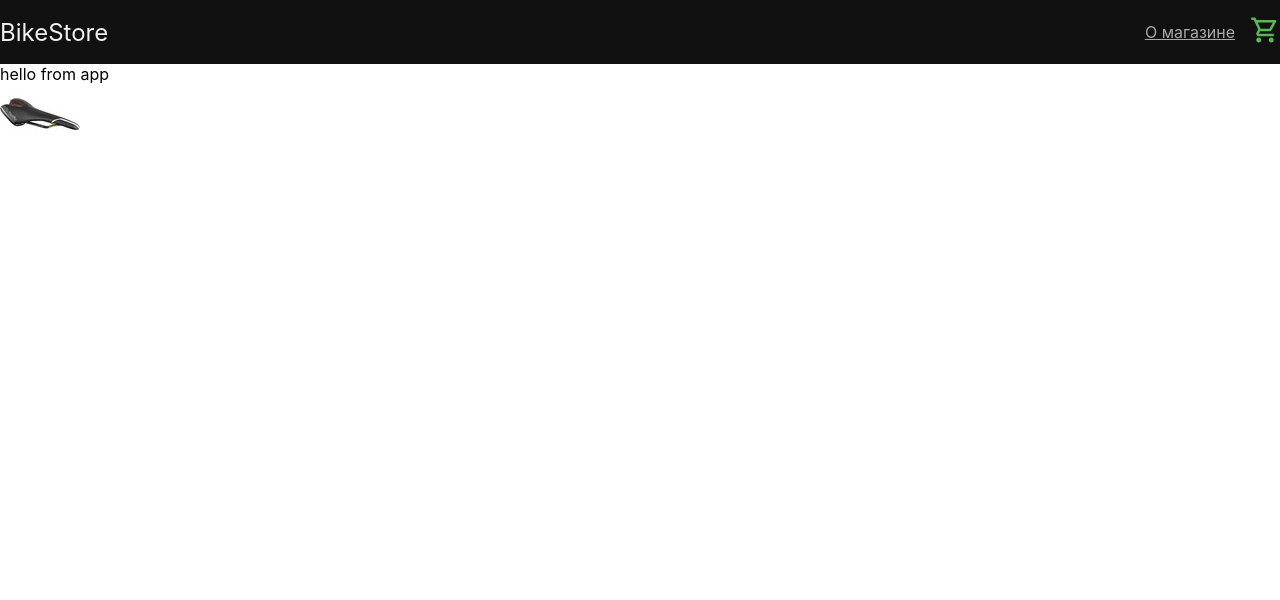
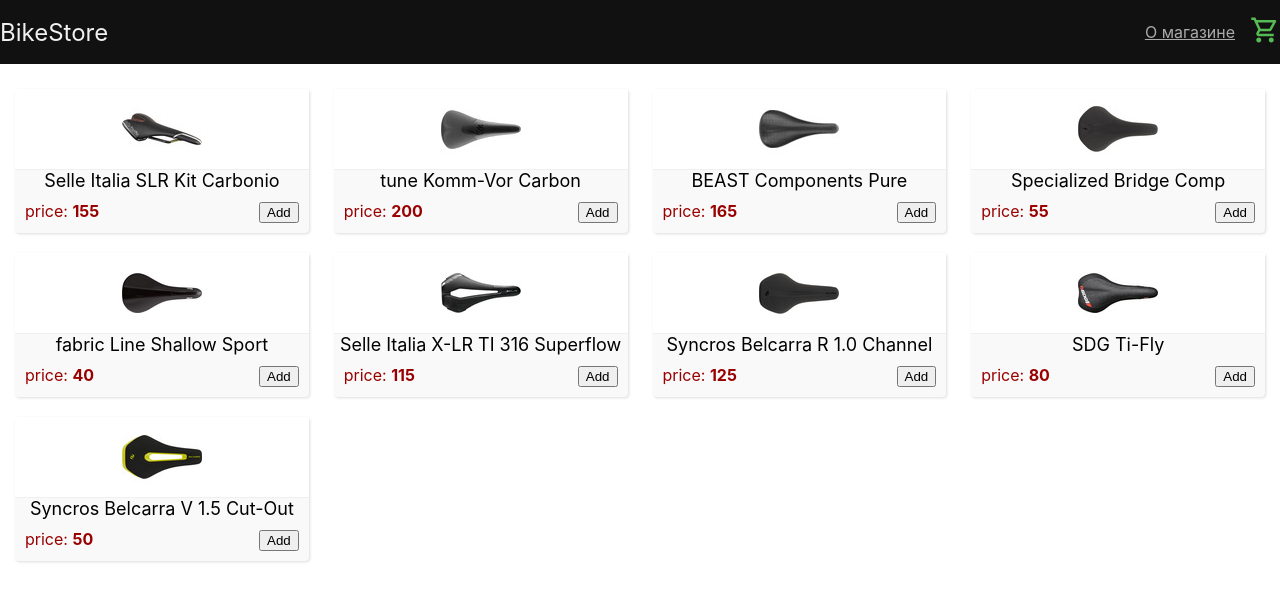
Before and after one commit to ZLVShadoW/light-store, a React (Create React App) app: page / in a window 1280 px wide. Shown: the top 600 px of the page. Built offline with nearby package versions, Linux system fonts and the light colour scheme.

Commit message:
go ahead

```diff
--- a/src/api.js
+++ b/src/api.js
@@ -1,47 +1,78 @@
+import one from './assets/goods-img/small/1.jpg'
+import two from './assets/goods-img/small/2.jpg'
+import three from './assets/goods-img/small/3.jpg'
+import four from './assets/goods-img/small/4.jpg'
+import five from './assets/goods-img/small/5.jpg'
+import six from './assets/goods-img/small/6.jpg'
+import seven from './assets/goods-img/small/7.jpg'
+import eight from './assets/goods-img/small/8.jpg'
+import nine from './assets/goods-img/small/9.jpg'
+
+// import one from './assets/goods-img/small/1.jpg'
+
 let data = [
    {
       id: 1,
       title: 'Selle Italia SLR Kit Carbonio',
+      src: one,
       price: 155
    },
    {
       id: 2,
       title: 'tune Komm-Vor Carbon',
+      src: two,
       price: 200
    },
    {
       id: 3,
       title: 'BEAST Components Pure',
+      src: three,
       price: 165
    },
    {
       id: 4,
       title: 'Specialized Bridge Comp',
+      src: four,
       price: 55
+   },
+   {
+      id: 5,
+      title: 'fabric Line Shallow Sport',
+      src: five,
+      price: 40
+   },
+   {
+      id: 6,
+      title: 'Selle Italia X-LR TI 316 Superflow',
+      src: six,
+      price: 115
    },
    {
       id: 7,
       title: 'Syncros Belcarra R 1.0 Channel',
+      src: seven,
       price: 125
-   },
-   {
-      id: 5,
-      title: 'fabric Line Shallow Sport',
-      price: 40
    },
    {
       id: 8,
       title: 'SDG Ti-Fly',
+      src: eight,
       price: 80
-   },
-   {
-      id: 6,
-      title: 'Selle Italia X-LR TI 316 Superflow',
-      price: 115
    },
    {
       id: 9,
       title: 'Syncros Belcarra V 1.5 Cut-Out',
+      src: nine,
       price: 50
    },
 ]
+
+export class ApiService {
+   getSaddles() {
+      return new Promise((res, rej) => {
+         setTimeout(() => {
+            res(data)
+         }, 700)
+      })
+   }
+}
--- a/src/components/App/App.js
+++ b/src/components/App/App.js
@@ -1,13 +1,27 @@
+import React from 'react';
+import { ApiService } from '../../api';
+import { Cart } from '../Cart/Cart';
 import { Header } from '../Header/Header';
-import im from './../../assets/goods-img/small/1.jpg';
+import cl from './App.module.scss'
 
+// import im from './../../assets/goods-img/big/1-a.jpg';
+// <img src={im} />
+
+console.log('im');
+let api = new ApiService;
 
 function App() {
+   const [items, setItems] = React.useState([])
+
+   React.useEffect(() => {
+      api.getSaddles().then(res => setItems(res))
+   }, [])
    return (
       <>
          <Header />
-         <div>hello from app</div>
-         <img src={im} />
+         <div className={cl.container}>
+            {items.map(item => <Cart key={item.id} {...item} />)}
+         </div>
       </>
    );
 }
--- /dev/null
+++ b/src/components/App/App.module.scss
@@ -0,0 +1,7 @@
+.container {
+   max-width: 1250px;
+   display: flex;
+   justify-content: space-between;
+   flex-wrap: wrap;
+   margin: 25px auto;
+}
--- /dev/null
+++ b/src/components/Cart/Cart.jsx
@@ -0,0 +1,19 @@
+import React from 'react';
+import cl from './Cart.module.scss'
+
+export const Cart = ({ src, title, price }) => {
+   return (
+      <div className={cl.cart}>
+         <div className={cl.cart__img}>
+            <img src={src} alt={title} />
+         </div>
+         <div className={cl.cart__title}>{title}</div>
+         <div className={cl.cart__footer}>
+            <div className={cl.cart__price}>price: <span>{price}</span></div>
+            <div>
+               <button>Add</button>
+            </div>
+         </div>
+      </div>
+   );
+};
--- /dev/null
+++ b/src/components/Cart/Cart.module.scss
@@ -0,0 +1,33 @@
+.cart {
+   width: 23.5%;
+   display: flex;
+   flex-direction: column;
+   border-radius: 4px;
+   margin-bottom: 20px;
+   box-shadow: 1px 1px 3px #ddd;
+   background: #f9f9f9;
+   &__img{
+      background: #fff;
+      border-bottom: 1px solid #f0f0f0;
+      display: flex;
+      justify-content: center;
+      padding: 10px;
+   }
+   &__title {
+      font-size: 18px;
+      text-align: center;
+   }
+   &__footer {
+      display: flex;
+      justify-content: space-between;
+      margin: 10px;
+   }
+   &__price {
+      color: #990000;
+      font-size: 16px;
+      span {
+         font-size: 16px;
+         font-weight: bolder;
+      }
+   }
+}
--- a/src/components/Header/Header.jsx
+++ b/src/components/Header/Header.jsx
@@ -1,8 +1,8 @@
 import React from 'react';
 import cl from './Header.module.scss';
+
+// one of the ways to import svg
 import { ReactComponent as Svg } from './../../assets/img/cart.svg';
-
-console.log(Svg)
 
 export const Header = () => {
    return (
--- a/src/index.scss
+++ b/src/index.scss
@@ -11,3 +11,7 @@
   font-family: source-code-pro, Menlo, Monaco, Consolas, 'Courier New',
     monospace;
 }
+
+img {
+  display: block;
+}
```
